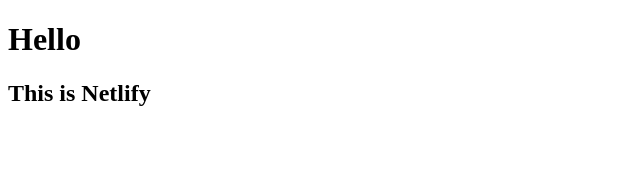
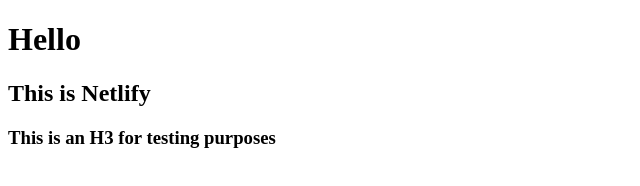
Before and after one commit to xetnos/test-netlify, a plain HTML site: page public/index.html in a window 1280 px wide. Shown: the whole page, without its empty margins (0-640 px from the left). Drawn offline with Linux system fonts and the light colour scheme.

Commit message:
Added h3 element

```diff
--- a/public/index.html
+++ b/public/index.html
@@ -9,5 +9,6 @@
 <body>
   <h1>Hello</h1>
   <h2>This is Netlify</h2>
+  <h3>This is an H3 for testing purposes</h3>
 </body>
 </html>
```
